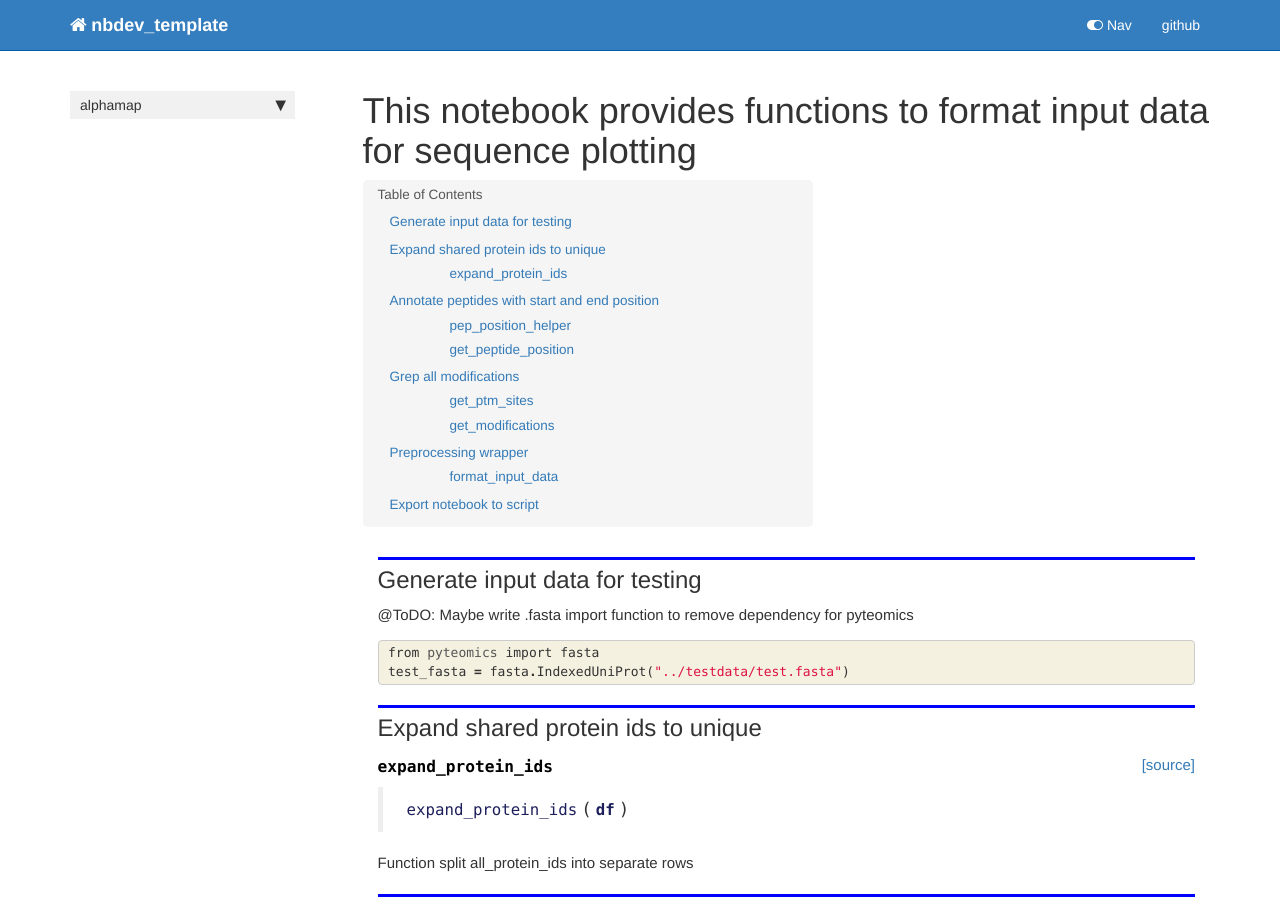
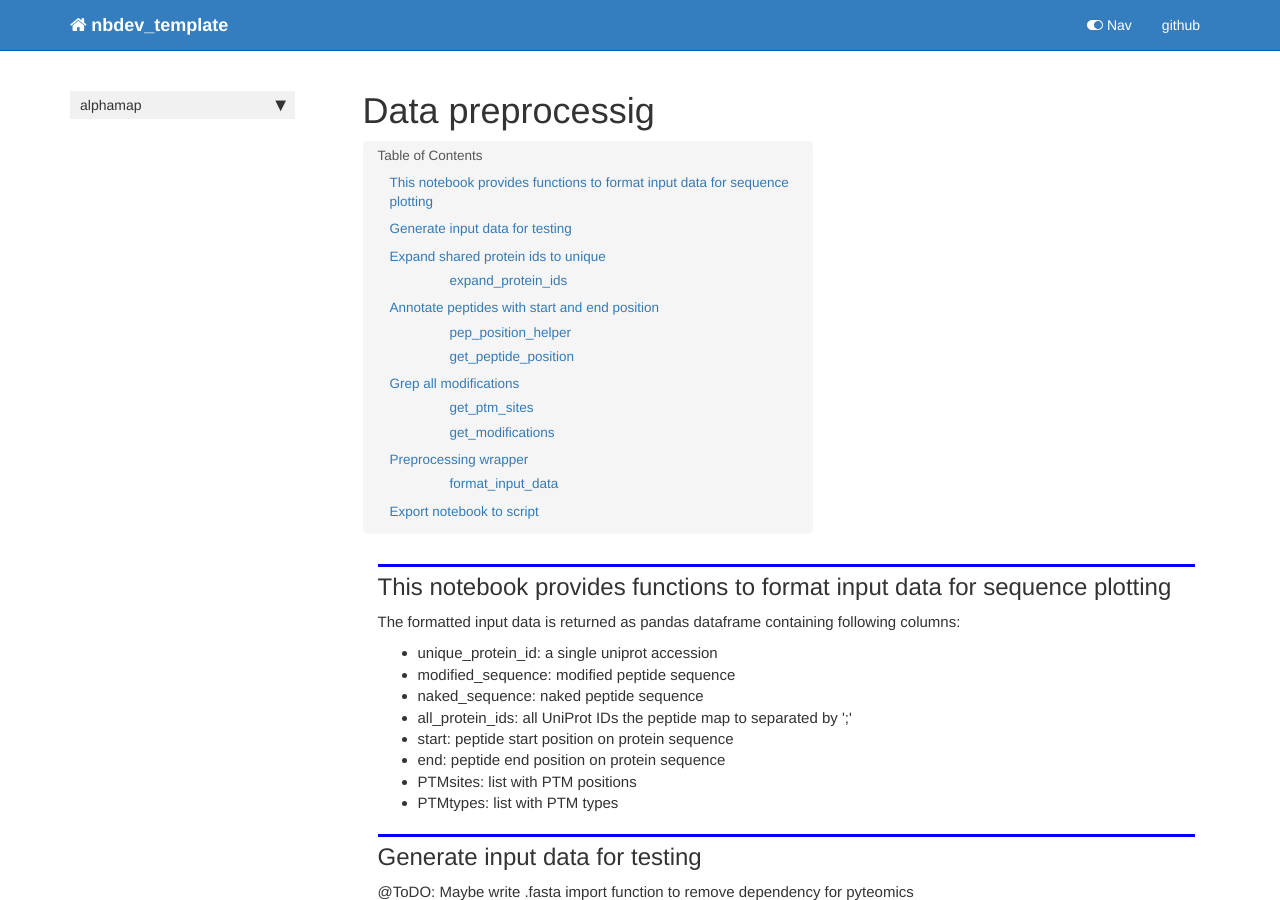
Before and after one commit to MannLabs/alphamap, a Jekyll site: the page built from docs/Preprocessing.html, in a window 1280 px wide and 900 px high. Built offline with Jekyll 4.4.1, drawn with Linux system fonts in a browser that asks for light colours; nearby versions of some CDN libraries; comment, search, counter and statistics services are not loaded.

Commit message:
DOCS update notebook titles

```diff
--- a/docs/Preprocessing.html
+++ b/docs/Preprocessing.html
@@ -1,6 +1,6 @@
 ---
 
-title: This notebook provides functions to format input data for sequence plotting
+title: Data preprocessig
 
 
 keywords: fastai
@@ -29,6 +29,23 @@ nb_path: "nbs/Preprocessing.ipynb"
 </div>
     {% endraw %}
 
+<div class="cell border-box-sizing text_cell rendered"><div class="inner_cell">
+<div class="text_cell_render border-box-sizing rendered_html">
+<h2 id="This-notebook-provides-functions-to-format-input-data-for-sequence-plotting">This notebook provides functions to format input data for sequence plotting<a class="anchor-link" href="#This-notebook-provides-functions-to-format-input-data-for-sequence-plotting"> </a></h2><p>The formatted input data is returned as pandas dataframe containing following columns:</p>
+<ul>
+<li>unique_protein_id: a single uniprot accession</li>
+<li>modified_sequence: modified peptide sequence</li>
+<li>naked_sequence: naked peptide sequence    </li>
+<li>all_protein_ids: all UniProt IDs the peptide map to separated by ';'</li>
+<li>start: peptide start position on protein sequence</li>
+<li>end: peptide end position on protein sequence</li>
+<li>PTMsites: list with PTM positions</li>
+<li>PTMtypes: list with PTM types</li>
+</ul>
+
+</div>
+</div>
+</div>
 <div class="cell border-box-sizing text_cell rendered"><div class="inner_cell">
 <div class="text_cell_render border-box-sizing rendered_html">
 <h2 id="Generate-input-data-for-testing">Generate input data for testing<a class="anchor-link" href="#Generate-input-data-for-testing"> </a></h2>
--- a/docs/SequencePlot.html
+++ b/docs/SequencePlot.html
@@ -1,6 +1,6 @@
 ---
 
-title: Title
+title: Sequence visualization
 
 
 keywords: fastai
--- a/docs/organisms_data.html
+++ b/docs/organisms_data.html
@@ -1,6 +1,6 @@
 ---
 
-title: Title
+title: Load UniProt information for different organisms
 
 
 keywords: fastai
--- a/docs/proteolytic_cleavage.html
+++ b/docs/proteolytic_cleavage.html
@@ -1,6 +1,6 @@
 ---
 
-title: Title
+title: Protease information
 
 
 keywords: fastai
```
Also changed, not shown: docs/Uniprot_integration.html (+15 -1 lines), docs/_data/sidebars/home_sidebar.yml (+11 -5 lines), docs/sidebar.json (+5 -3 lines), 5 other files.
